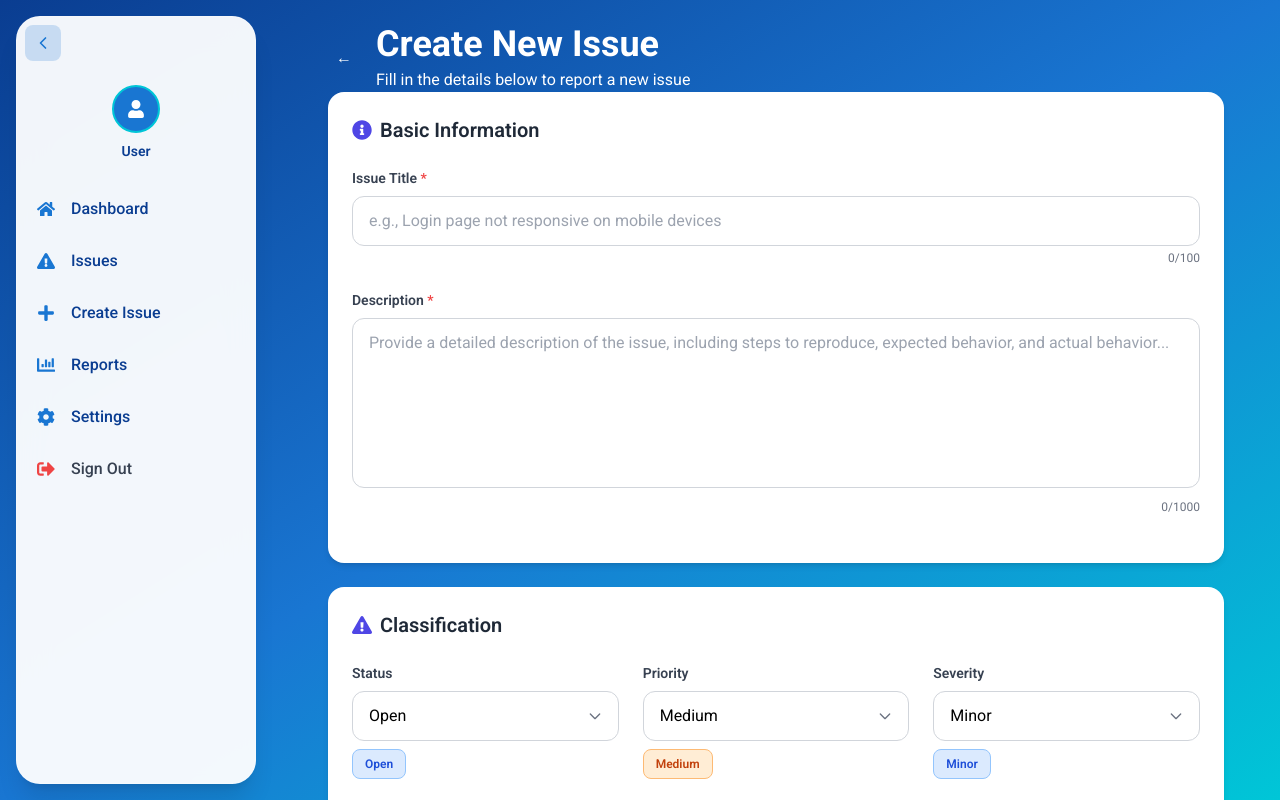
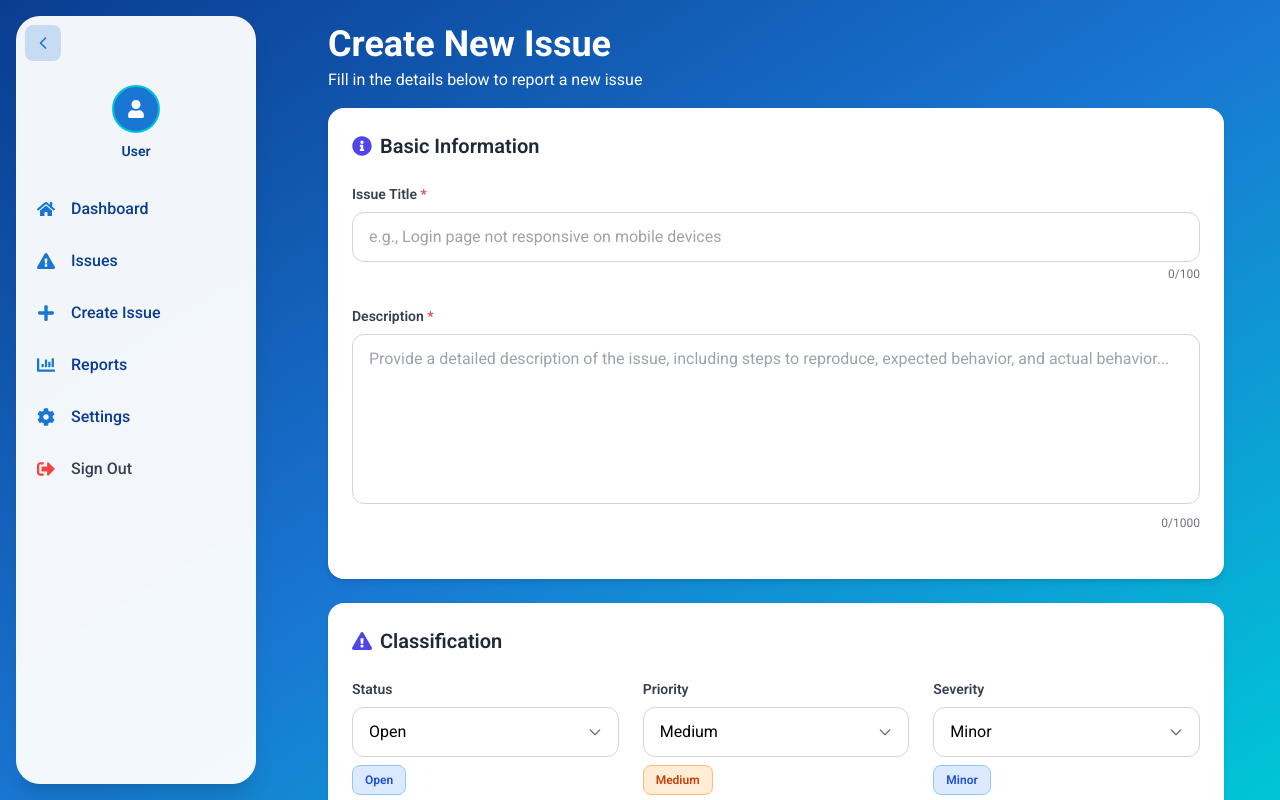
Before and after one commit to Devindin/Issue-Tracker, a React (Vite) app in the folder frontend/: page /issues/new in a window 1280 px wide. Built offline with nearby package versions, Linux system fonts and the light colour scheme.

Commit message:
add marging to create issue page

```diff
--- a/frontend/src/Pages/CreateIssue.tsx
+++ b/frontend/src/Pages/CreateIssue.tsx
@@ -120,13 +120,7 @@ const CreateIssue: React.FC = () => {
           transition={{ duration: 0.5 }}
           className="flex flex-col md:flex-row md:items-center md:justify-between gap-4"
         >
-          <div className="flex items-center gap-4">
-            <Link
-              to="/issues"
-              className="p-2 text-white hover:text-[#1976D2] hover:bg-[#1976D2]/10 rounded-lg transition-colors"
-            >
-              ←
-            </Link>
+          <div className="flex items-center gap-4 mb-4">
             <PageTitle
               title="Create New Issue"
               subtitle="Fill in the details below to report a new issue"
```
